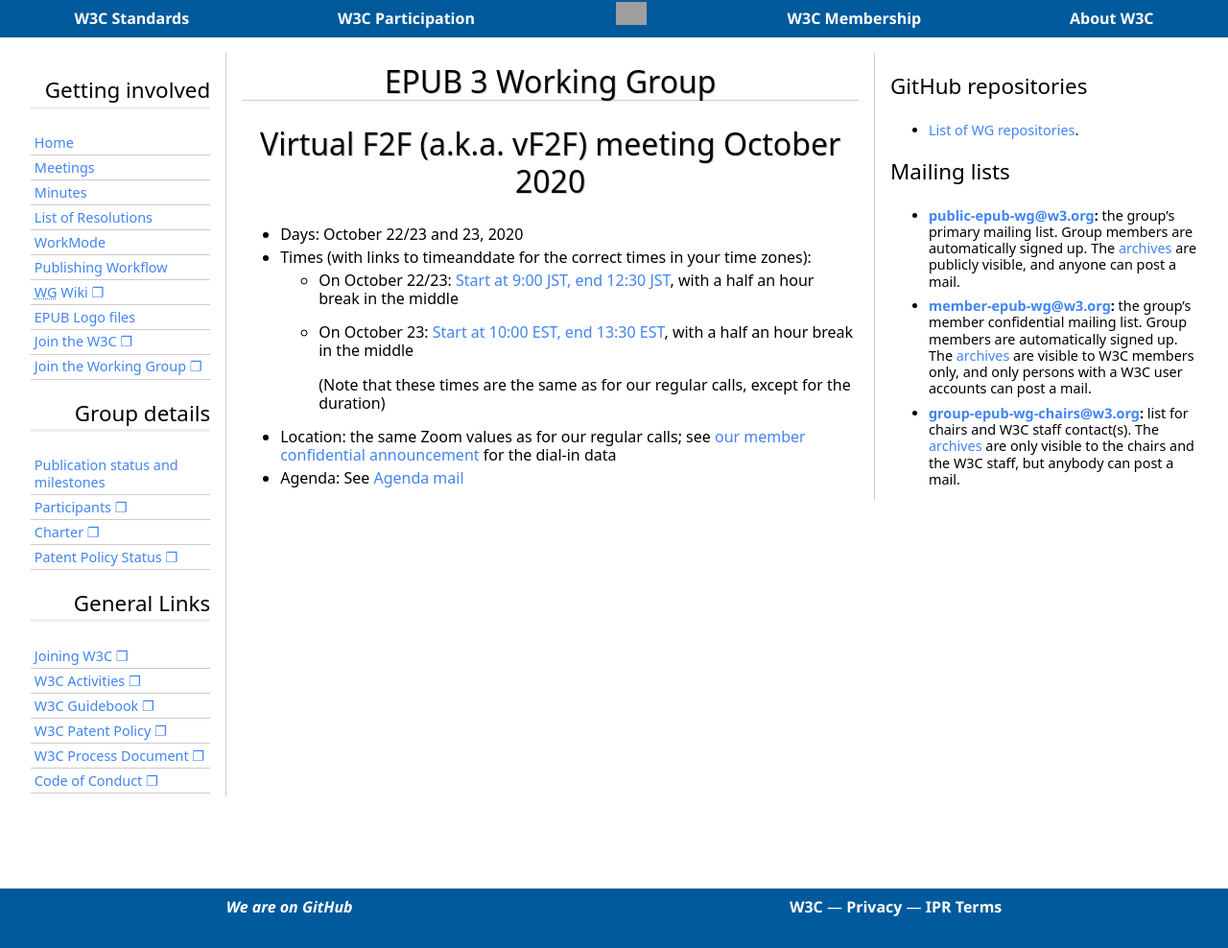
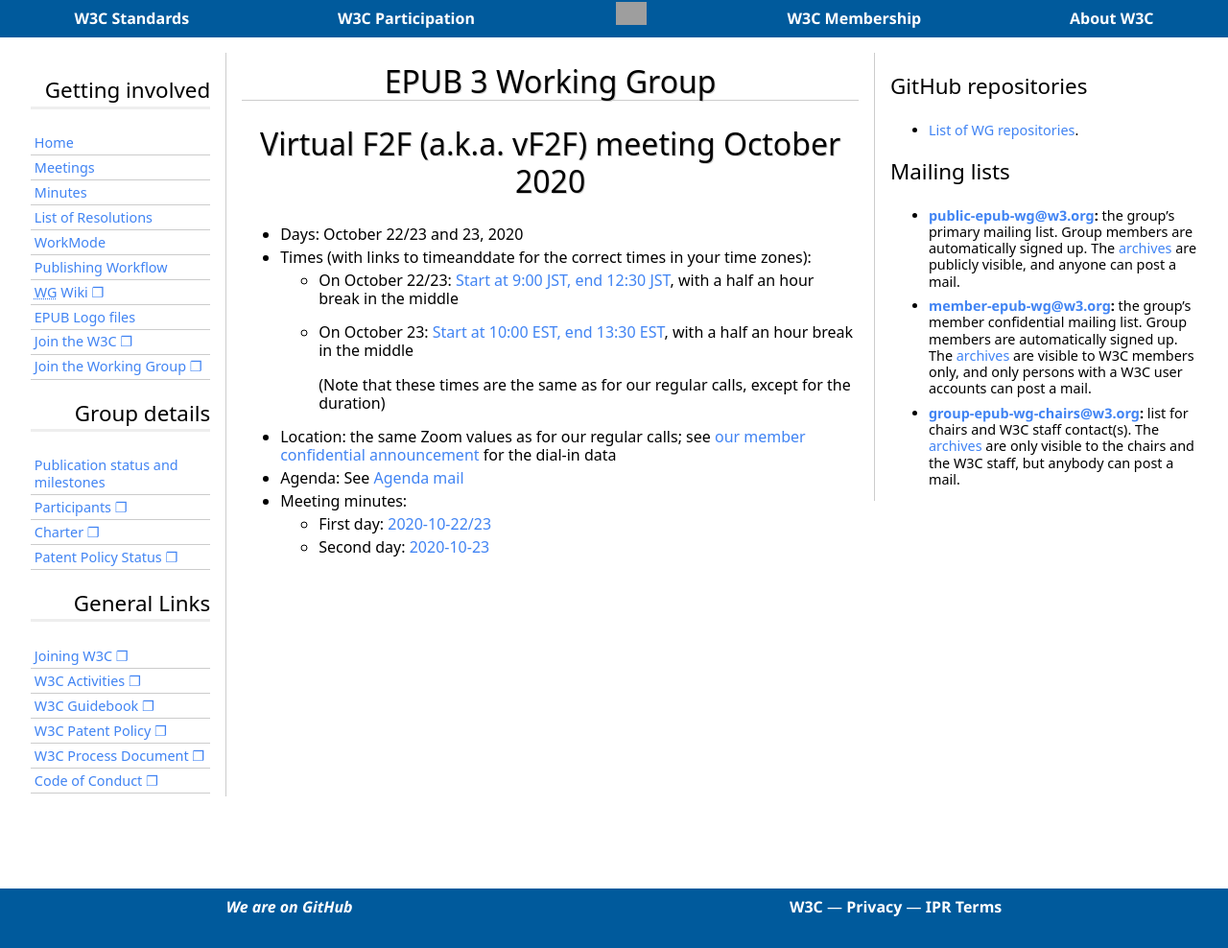
Before and after one commit to w3c/epub-wg, a Jekyll site: the page built from Meetings/F2F/2020_October.md, in a window 1280 px wide. Shown: the whole page at 96% size. Built offline with Jekyll 4.4.1, drawn with Linux system fonts in a browser that asks for light colours; some web fonts are replaced; our own code applies the rules of GitHub Pages for plain Markdown files; grey boxes are pictures that could not be loaded.

Commit message:
updated vF2F meeting page

```diff
--- a/Meetings/F2F/2020_October.md
+++ b/Meetings/F2F/2020_October.md
@@ -12,3 +12,6 @@
     (Note that these times are the same as for our regular calls, except for the duration)
 * Location: the same Zoom values as for our regular calls; see [our member confidential announcement](https://lists.w3.org/Archives/Member/member-{{ site.wgname_lc }}-wg/2020Aug/0000.html) for the dial-in data
 * Agenda: See [Agenda mail](https://lists.w3.org/Archives/Public/public-epub-wg/2020Oct/0034.html)
+* Meeting minutes:
+  * First day: [2020-10-22/23](https://www.w3.org/publishing/groups/epub-wg/Meetings/Minutes/2020-10-22-epub)
+  * Second day: [2020-10-23](https://www.w3.org/publishing/groups/epub-wg/Meetings/Minutes/2020-10-23-epub)
```
